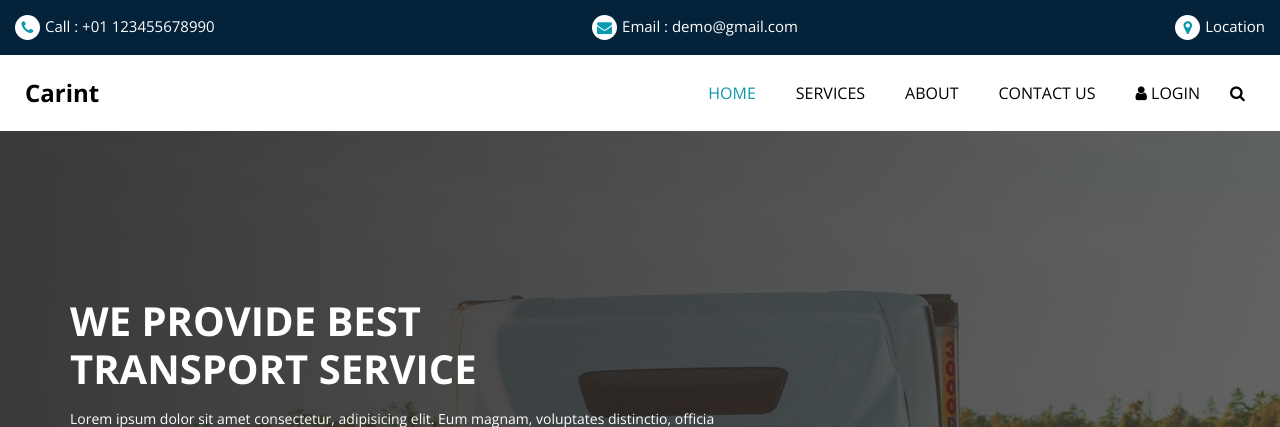
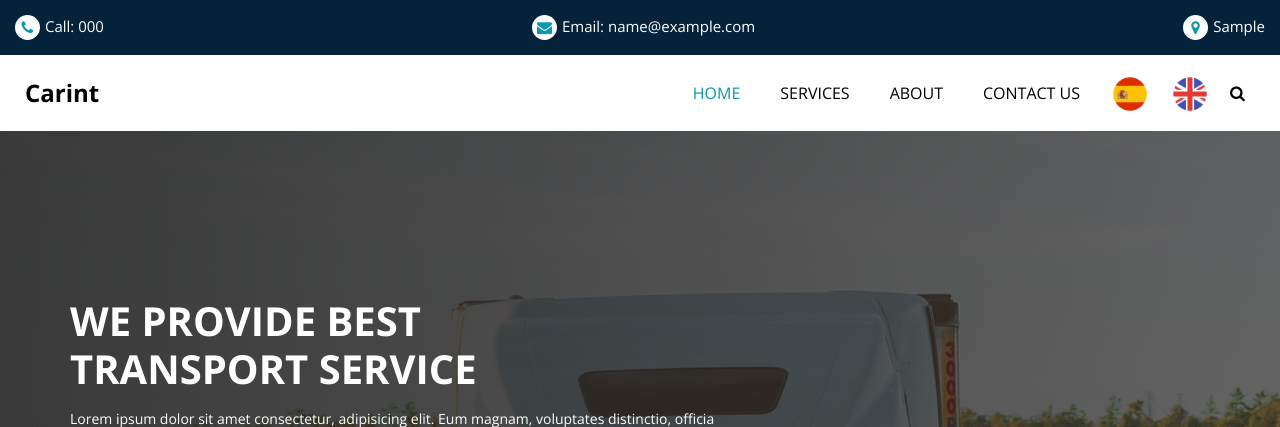
Before and after one commit to EnriqueBBCode/CartInt, a Django app: template templates/index.html in a window 1280 px wide. Shown: the top 427 px of the page. Run offline with Django 4.2, Linux system fonts and the light colour scheme; the template is opened without the code that fills it: values that come from a table or form of the project are taken from there, others are empty; tables that the repository leaves empty hold one stand-in row (values such as "Sample post"); some libraries are stand-ins or nearby versions.

Commit message:
Translate v1.0

```diff
--- a/core/settings.py
+++ b/core/settings.py
@@ -90,7 +90,7 @@ STATICFILES_DIRS = (os.path.join(BASE_DIR, 'static'),)
 MEDIAFILES_DIRS = (os.path.join(BASE_DIR, 'media'),)
 
 DEFAULT_AUTO_FIELD = 'django.db.models.BigAutoField'
-
+APPEND_SLASH=False
 JAZZMIN_SETTINGS = {
     "site_title": "Library Admin",
     "site_header": "Library",
--- a/core/urls.py
+++ b/core/urls.py
@@ -2,9 +2,12 @@ from django.conf import settings
 from django.conf.urls.static import static
 from django.contrib import admin
 from django.urls import path
+from Main.views import *
 
 urlpatterns = [
     path('admin/', admin.site.urls),
+    path('', HomeView.as_view(),name='home'),
+    path('trans/<lang>/', translate,name='trans'),
 ]
 if settings.DEBUG:
     urlpatterns += static(settings.MEDIA_URL, document_root=settings.MEDIA_ROOT)
--- /dev/null
+++ b/static/js/translator.js
@@ -0,0 +1,18 @@
+$('.lang-change').click(function() {
+    var items = {}
+    var lang = $(this).attr('lang');
+    $('.translate').each(function() {
+        items[$(this).attr('id')] = $(this).text()
+    });
+    $.ajax({
+        url: `trans/${lang}/`,
+        type: "POST",
+        data: items,
+        success: function(json) {
+            $.each(json, function(k, v) {
+                alert(k + v);
+                $(`#${k}`).text(v);
+            });
+        }
+    })
+})
--- a/templates/index.html
+++ b/templates/index.html
@@ -1,3 +1,4 @@
+{% load static %}
 <!DOCTYPE html>
 <html>
 
@@ -11,13 +12,13 @@
   <meta name="keywords" content="" />
   <meta name="description" content="" />
   <meta name="author" content="" />
-  <link rel="shortcut icon" href="images/fevicon.png" type="">
+  <link rel="shortcut icon" href="{% static "images/fevicon.png" %}" type="">
 
   <title> Carint </title>
 
 
   <!-- bootstrap core css -->
-  <link rel="stylesheet" type="text/css" href="css/bootstrap.css" />
+  <link rel="stylesheet" type="text/css" href="{% static "css/bootstrap.css" %}" />
 
   <!-- fonts style -->
   <link href="https://fonts.googleapis.com/css2?family=Roboto:wght@400;500;700;900&display=swap" rel="stylesheet">
@@ -26,12 +27,12 @@
   <link rel="stylesheet" type="text/css" href="https://cdnjs.cloudflare.com/ajax/libs/OwlCarousel2/2.3.4/assets/owl.carousel.min.css" />
 
   <!-- font awesome style -->
-  <link href="css/font-awesome.min.css" rel="stylesheet" />
+  <link href="{% static "css/font-awesome.min.css" %}" rel="stylesheet" />
 
   <!-- Custom styles for this template -->
-  <link href="css/style.css" rel="stylesheet" />
+  <link href="{% static "css/style.css" %}" rel="stylesheet" />
   <!-- responsive style -->
-  <link href="css/responsive.css" rel="stylesheet" />
+  <link href="{% static "css/responsive.css" %}" rel="stylesheet" />
 
 </head>
 
@@ -45,20 +46,17 @@
           <div class="contact_nav">
             <a href="">
               <i class="fa fa-phone" aria-hidden="true"></i>
-              <span>
-                Call : +01 123455678990
-              </span>
+              <span id='call' class="translate">Call</span>: {{header.phone}}
+
             </a>
             <a href="">
               <i class="fa fa-envelope" aria-hidden="true"></i>
-              <span>
-                Email : demo@gmail.com
-              </span>
+              <span id='topheaderemail' class="translate">Email</span>: {{header.email}}
             </a>
             <a href="">
               <i class="fa fa-map-marker" aria-hidden="true"></i>
               <span>
-                Location
+                {{header.location}}
               </span>
             </a>
           </div>
@@ -74,25 +72,26 @@
             </a>
 
             <button class="navbar-toggler" type="button" data-toggle="collapse" data-target="#navbarSupportedContent" aria-controls="navbarSupportedContent" aria-expanded="false" aria-label="Toggle navigation">
-              <span class=""> </span>
+              <span class=""></span>
             </button>
 
             <div class="collapse navbar-collapse" id="navbarSupportedContent">
               <ul class="navbar-nav  ">
                 <li class="nav-item active">
-                  <a class="nav-link" href="index.html">Home <span class="sr-only">(current)</span></a>
+                  <a id='home-nav-link' class="nav-link translate" href="index.html">Home</a>
                 </li>
                 <li class="nav-item">
-                  <a class="nav-link" href="service.html">Services</a>
+                  <a id='service-nav-link' class="nav-link translate" href="service.html">Services</a>
                 </li>
                 <li class="nav-item">
-                  <a class="nav-link" href="about.html"> About</a>
+                  <a id='about-nav-link' class="nav-link translate" href="about.html"> About</a>
                 </li>
                 <li class="nav-item">
-                  <a class="nav-link" href="contact.html">Contact Us</a>
+                  <a id='contact-nav-link' class="nav-link translate" href="contact.html">Contact Us</a>
                 </li>
-                <li class="nav-item">
-                  <a class="nav-link" href="#"> <i class="fa fa-user" aria-hidden="true"></i> Login</a>
+                <li style="display:flex" class="nav-item">
+                  <a class="nav-link lang-change" lang="es"><img style="height:20px;transform:scale(2)" src="{% static "images/es.png" %}"></a>
+                  <a class="nav-link lang-change" lang="en"><img style="height:20px;transform:scale(2)" src="{% static "images/en.png" %}"></a>
                 </li>
                 <form class="form-inline">
                   <button class="btn  my-2 my-sm-0 nav_search-btn" type="submit">
@@ -626,17 +625,18 @@
   <!-- footer section -->
 
   <!-- jQery -->
-  <script type="text/javascript" src="js/jquery-3.4.1.min.js"></script>
+  <script type="text/javascript" src="{% static "js/jquery-3.4.1.min.js" %}"></script>
   <!-- popper js -->
   <script src="https://cdn.jsdelivr.net/npm/popper.js@1.16.0/dist/umd/popper.min.js" integrity="sha384-Q6E9RHvbIyZFJoft+2mJbHaEWldlvI9IOYy5n3zV9zzTtmI3UksdQRVvoxMfooAo" crossorigin="anonymous">
   </script>
   <!-- bootstrap js -->
-  <script type="text/javascript" src="js/bootstrap.js"></script>
+  <script type="text/javascript" src="{% static "js/bootstrap.js" %}"></script>
   <!-- owl slider -->
   <script type="text/javascript" src="https://cdnjs.cloudflare.com/ajax/libs/OwlCarousel2/2.3.4/owl.carousel.min.js">
   </script>
   <!-- custom js -->
-  <script type="text/javascript" src="js/custom.js"></script>
+  <script type="text/javascript" src="{% static "js/custom.js" %}"></script>
+  <script type="text/javascript" src="{% static "js/translator.js" %}"></script>
   <!-- Google Map -->
   <script src="https://maps.googleapis.com/maps/api/js?key=AIzaSyCh39n5U-4IoWpsVGUHWdqB6puEkhRLdmI&callback=myMap">
   </script>
```
Also changed, not shown: Main/views.py (+22 -1 lines), static/images/en.png (added), static/images/es.png (added).
